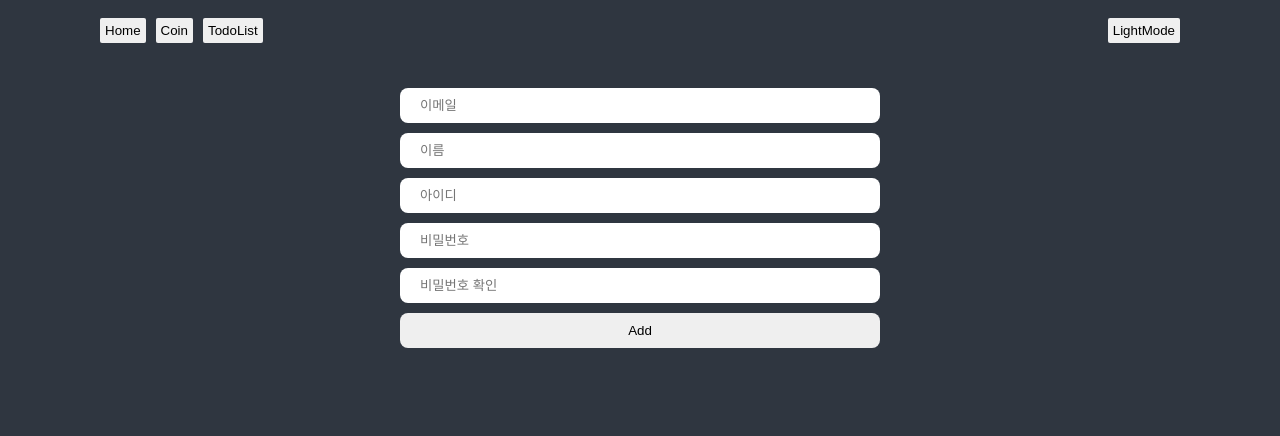
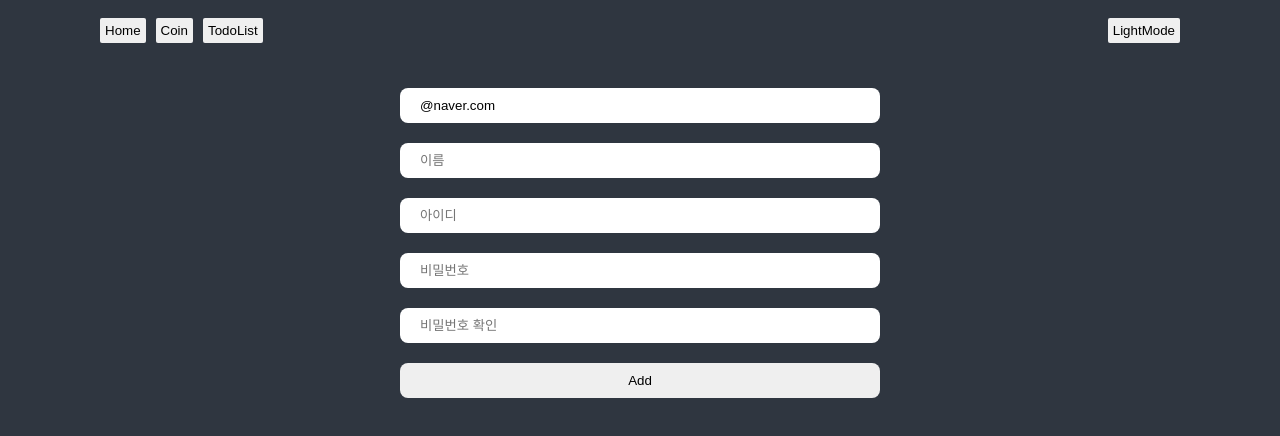
Before and after one commit to moolbum/react-masterclass, a React (Create React App) app: page /todo_list in a window 1280 px wide. Shown: the top 436 px of the page. Built offline with nearby package versions, Linux system fonts and the light colour scheme.

Commit message:
add: React form hook 추가

```diff
--- a/src/components/atoms/ErrorMessage/index.tsx
+++ b/src/components/atoms/ErrorMessage/index.tsx
@@ -1,7 +1,7 @@
 import React, { PropsWithChildren } from "react";
 import Typo from "../Typo";
 
-function ErrorMessage({ children }: PropsWithChildren) {
+function ErrorMessage({ children }: PropsWithChildren<any>) {
   return <Typo color="error">{children}</Typo>;
 }
 
--- a/src/pages/TodoList/index.tsx
+++ b/src/pages/TodoList/index.tsx
@@ -1,15 +1,30 @@
 import React from "react";
 import { FieldValues, useForm } from "react-hook-form";
 import styled from "styled-components";
+import ErrorMessage from "../../components/atoms/ErrorMessage";
+
+interface IForm {
+  email: string;
+  id: string;
+  name: string;
+  password: string;
+  passwordCheck: string;
+}
 
 function TodoList() {
-  const { register, handleSubmit, formState } = useForm();
+  const {
+    register,
+    handleSubmit,
+    formState: { errors },
+  } = useForm<IForm>({
+    defaultValues: {
+      email: "@naver.com",
+    },
+  });
 
   const onValid = (data: FieldValues) => {
     console.log(data);
   };
-
-  console.log("formState", formState.errors);
 
   return (
     <div>
@@ -18,27 +33,35 @@ function TodoList() {
           {...register("email", {
             required: "이메일을 입력해주세요",
             pattern: {
-              value: /^[A-Za-z0-9._%+-] + @$/,
+              value: /^[A-Za-z0-9._%+-]+@$/,
               message: "이메일 형식으로 입력해주세요",
             },
           })}
           placeholder="이메일"
         />
+        <ErrorMessage>{errors.email?.message}</ErrorMessage>
+
         <input
           {...register("name", {
             required: "이름을 입력해주세요",
           })}
           placeholder="이름"
         />
+        <ErrorMessage>{errors.name?.message}</ErrorMessage>
+
         <input
           {...register("id", { required: "아이디를 입력해주세요" })}
           placeholder="아이디"
         />
+        <ErrorMessage>{errors.id?.message}</ErrorMessage>
+
         <input
           {...register("password", { required: "비밀번호를 입력해주세요" })}
           placeholder="비밀번호"
           type="password"
         />
+        <ErrorMessage>{errors.password?.message}</ErrorMessage>
+
         <input
           {...register("passwordCheck", {
             required: "비밀번호 확인을 입력해주세요",
@@ -46,6 +69,7 @@ function TodoList() {
           placeholder="비밀번호 확인"
           type="password"
         />
+        <ErrorMessage>{errors.passwordCheck?.message}</ErrorMessage>
 
         <button>Add</button>
       </Form>
```
